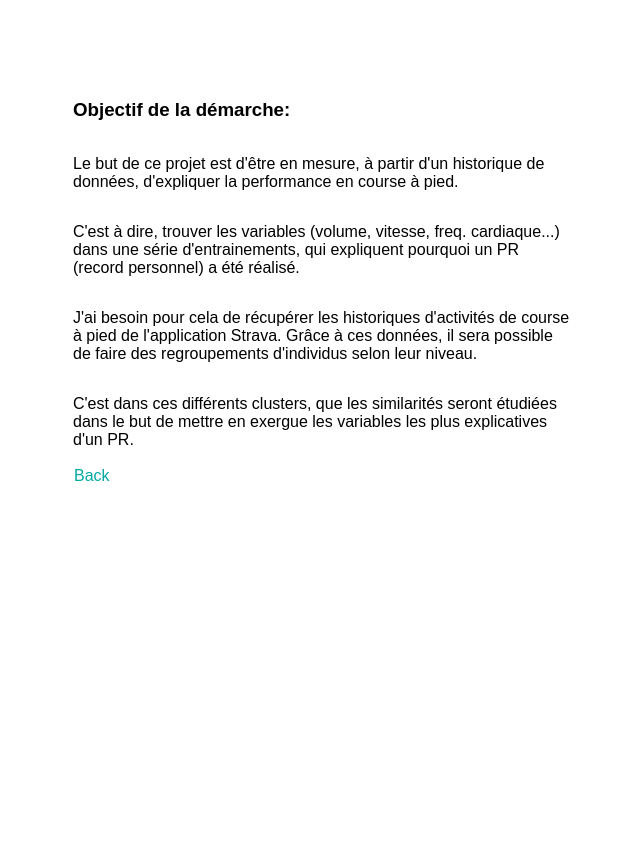
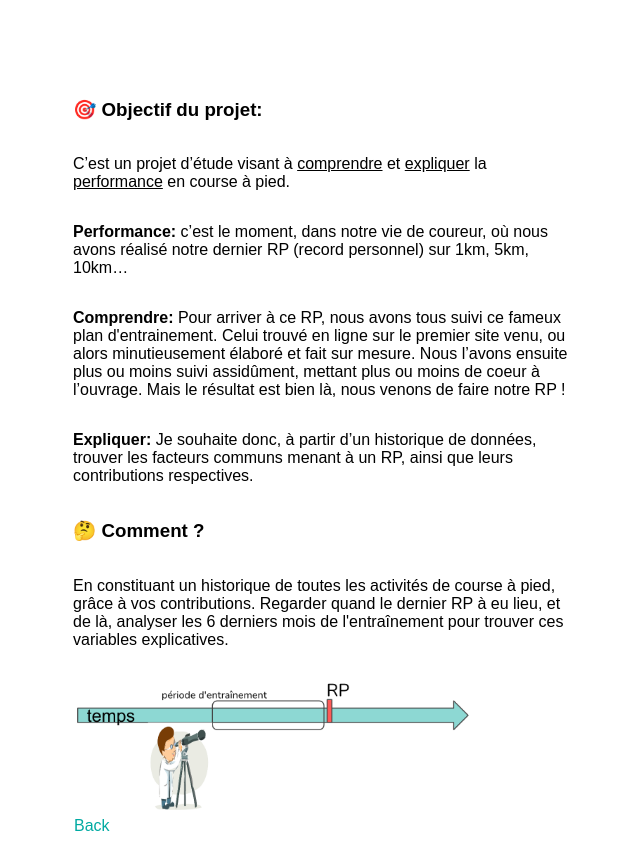
Before and after one commit to gaetanDumora/strava_analysis, a website: page public/about.html in a window 1280 px wide. Shown: the whole page, without its empty margins (317-957 px from the left). Before the commit the page ends 800 px from the top, so only its background shows below. Drawn offline with Linux system fonts and the light colour scheme.

Commit message:
update about

```diff
--- a/public/about.html
+++ b/public/about.html
@@ -1,5 +1,6 @@
 <!DOCTYPE html>
 <html lang="en">
+
 <head>
     <meta charset="UTF-8">
     <meta http-equiv="X-UA-Compatible" content="IE=edge">
@@ -7,22 +8,38 @@
     <link rel="stylesheet" href="/public/style.css">
     <title>About | Project</title>
 </head>
+
 <body>
     <div id="main">
-        <h3>Objectif de la démarche: </h3>
+        <h3>🎯 Objectif du projet: </h3>
         <p>
-            Le but de ce projet est d'être en mesure, à partir d'un historique de données, d'expliquer la performance en course à pied.
+            C’est un projet d’étude visant à <u>comprendre</u> et <u>expliquer</u> la <u>performance</u> en course à
+            pied.
         </p>
         <p>
-            C'est à dire, trouver les variables (volume, vitesse, freq. cardiaque...) dans une série d'entrainements, qui expliquent pourquoi un PR (record personnel) a été réalisé.
+            <b>Performance:</b> c’est le moment, dans notre vie de coureur, où nous avons réalisé notre dernier RP
+            (record personnel) sur 1km, 5km, 10km…
         </p>
         <p>
-            J'ai besoin pour cela de récupérer les historiques d'activités de course à pied de l'application Strava. Grâce à ces données, il sera possible de faire des regroupements d'individus selon leur niveau.
+            <b>Comprendre:</b> Pour arriver à ce RP, nous avons tous suivi ce fameux plan d'entrainement. Celui trouvé
+            en
+            ligne sur le premier site venu, ou alors minutieusement élaboré et fait sur mesure.
+            Nous l’avons ensuite plus ou moins suivi assidûment, mettant plus ou moins de coeur à l’ouvrage. Mais le
+            résultat est bien là, nous venons de faire notre RP !
         </p>
         <p>
-            C'est dans ces différents clusters, que les similarités seront étudiées dans le but de mettre en exergue les variables les plus explicatives d'un PR.
+            <b>Expliquer:</b> Je souhaite donc, à partir d’un historique de données, trouver les facteurs communs menant
+            à un RP, ainsi que leurs contributions respectives.
         </p>
+        <h3>🤔 Comment ?</h3>
+        <p>
+            En constituant un historique de toutes les activités de course à pied, grâce à vos contributions.
+            Regarder quand le dernier RP à eu lieu, et de là, analyser les 6 derniers mois de l'entraînement pour
+            trouver ces variables explicatives.
+        </p>
+        <img src="/public/line.png" alt="OK" width="400px" height="150px" vertical-align="middle">
         <a href="/">Back</a>
     </div>
 </body>
+
 </html>
--- a/routes/index-router.js
+++ b/routes/index-router.js
@@ -1,12 +1,11 @@
 import { getAccessToken } from '../authorization/auth.js'
 import { mongo } from '../data_base/Mongo.js'
-import { getUserActivities } from '../insights/fetch-activities.js'
 
 export async function showAthletes(r, h) {
     const [{total}] = await mongo.sum("users_activity", "distance")
     const athlete = (await mongo.getUsersInfo()).map(el => el.athlete)
     return h.view('./index.html', {
-        kms : (total / 1000).toFixed(2),
+        kms : (total / 1000).toLocaleString('en').replace(',',' '),
         users_info: athlete
     })
 }
@@ -18,8 +17,6 @@ export async function getAuth(r, h) {
     const userToken = await getAccessToken(code)
     // Store the returned tokens
     await mongo.upsert('users_info', { "athlete.id": userToken.athlete.id }, userToken)
-    // Store his activities since 2019
-    await getUserActivities(userToken.athlete.id)
     return h.view('./code.html')
 }
 
```
Also changed, not shown: templates/code.html (+1 -1 lines), templates/index.html (+1 -1 lines), public/line.png (added), public/ok.png (renamed from public/399240e8fd90cd46acfc7cbfdb9f0268-ok-fingers-hand-illustration.png).
